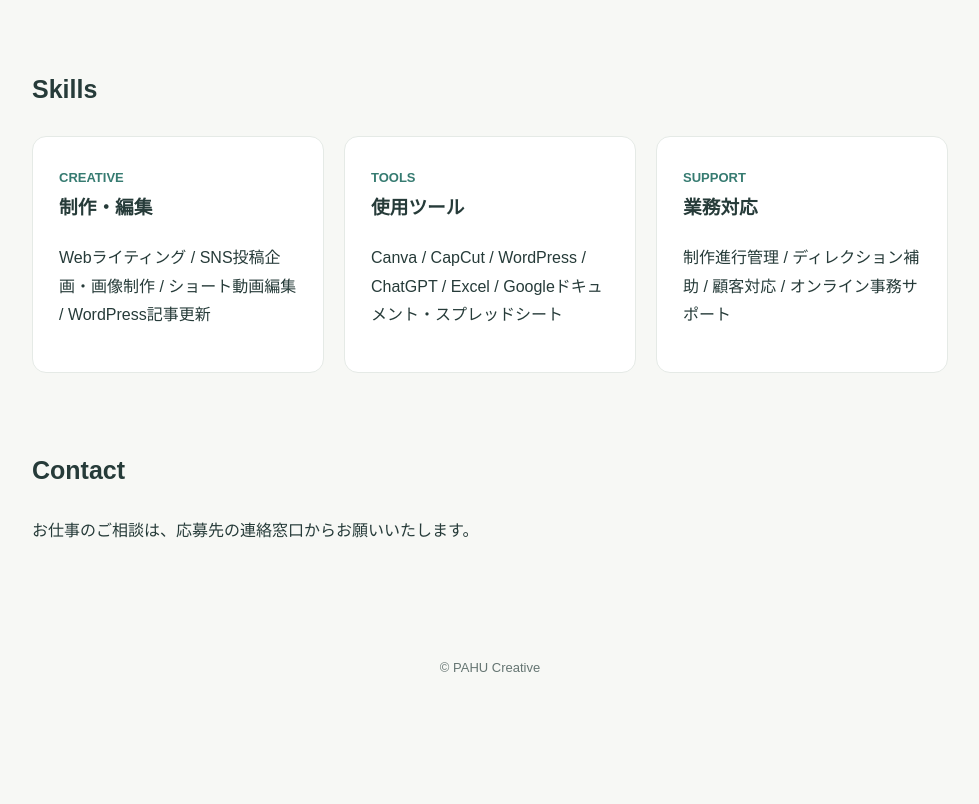
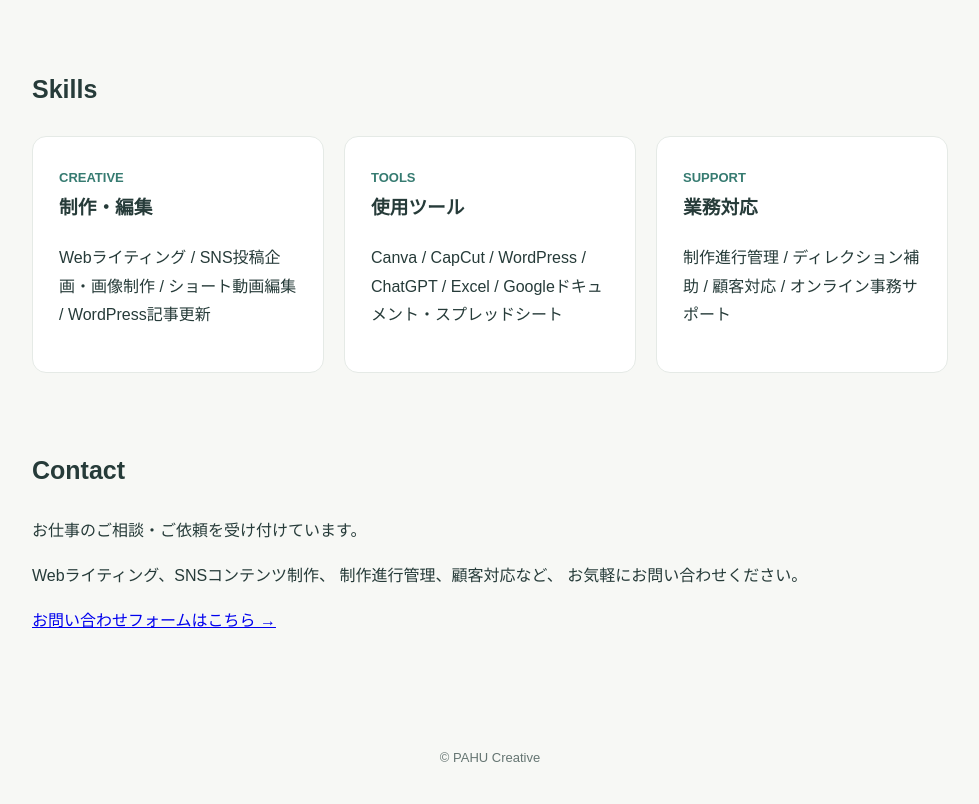
Before and after one commit to yayoi000309/pahu-creative, a plain HTML site: page index.html in a window 1280 px wide. Shown: the part 1648-2452 px from the top of the page, without its empty margins (150-1129 px from the left). Before the commit the page ends 2362 px from the top, so only its background shows below. Drawn offline with Linux system fonts and the light colour scheme.

Commit message:
Revise contact section with updated information
Updated the contact section with new content and a link to the inquiry form.

```diff
--- a/index.html
+++ b/index.html
@@ -174,10 +174,29 @@
   </div>
 </section>
 
-    <section>
-      <h2>Contact</h2>
-      <p>お仕事のご相談は、応募先の連絡窓口からお願いいたします。</p>
-    </section>
+
+<section>
+  <h2>Contact</h2>
+
+  <p>
+    お仕事のご相談・ご依頼を受け付けています。
+  </p>
+
+  <p>
+    Webライティング、SNSコンテンツ制作、
+    制作進行管理、顧客対応など、
+    お気軽にお問い合わせください。
+  </p>
+
+  <p>
+    <a href="https://docs.google.com/forms/d/e/1FAIpQLSevkmb6Yaq9zGsL7hyoXjCqEdaL0dKJ7Gpmfmv0uFojDK-Xbg/viewform"
+       target="_blank"
+       rel="noopener noreferrer">
+      お問い合わせフォームはこちら →
+    </a>
+  </p>
+</section>
+
   </main>
   <footer>© PAHU Creative</footer>
 </body>
```
